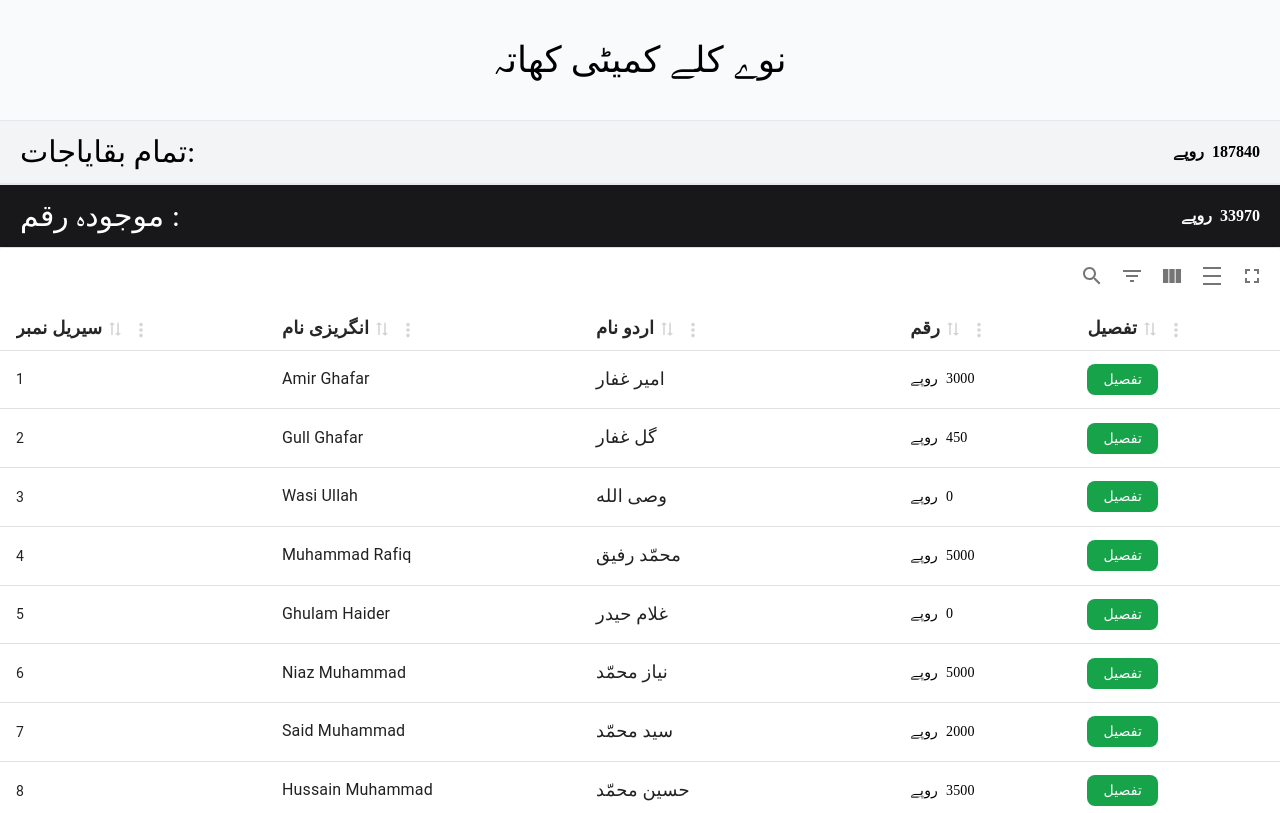
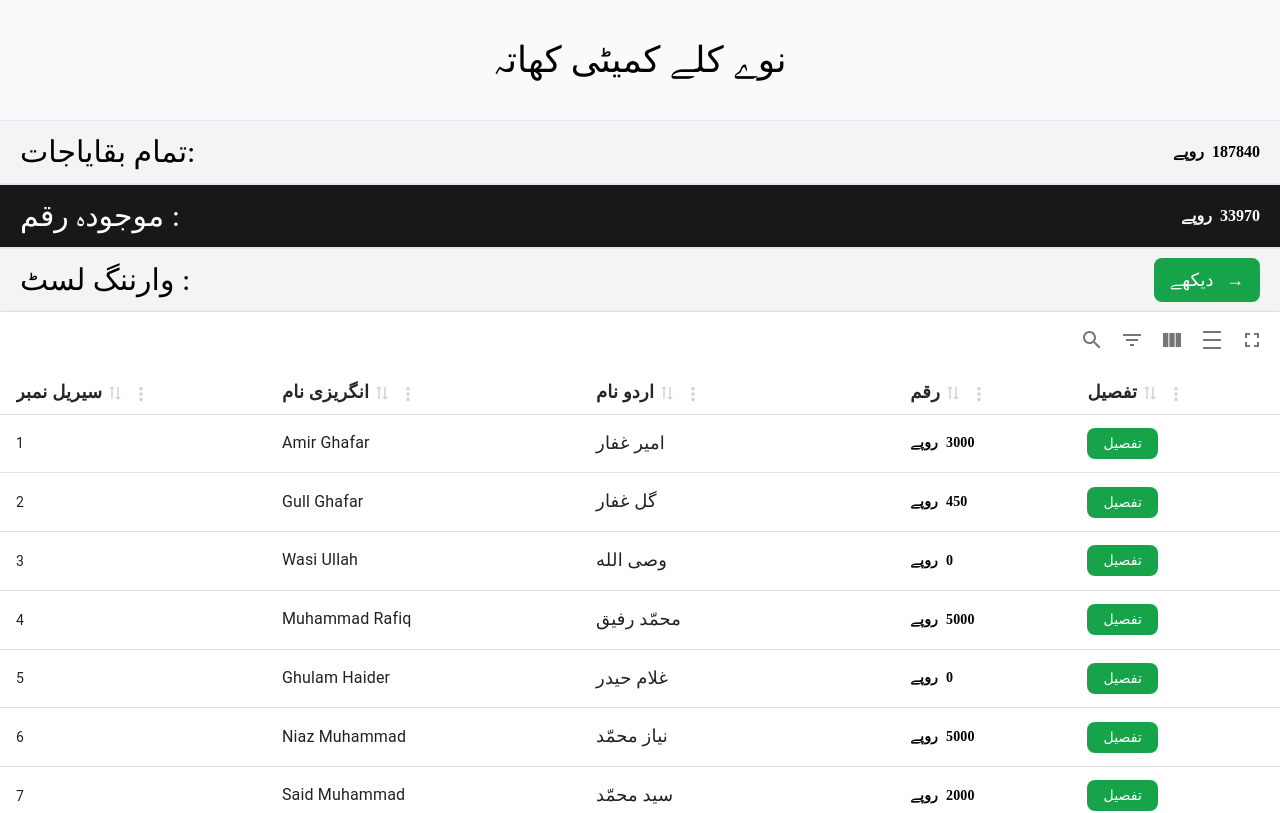
Before and after one commit to shakilkhan12/committee, a Next.js app: page / in a window 1280 px wide. Shown: the top 813 px of the page. Built offline with nearby package versions, Linux system fonts and the light colour scheme; a web font is replaced by a local one.

Commit message:
website updated

```diff
--- a/src/app/page.tsx
+++ b/src/app/page.tsx
@@ -2,6 +2,7 @@ import FundComponent from "@/components/FundComponent";
 import Header from "@/components/Header";
 import SmallHeader from "@/components/SmallHeader";
 import TableComponent from "@/components/Table";
+import WarningHeader from "@/components/WarningHeader";
 import Image from "next/image";
 
 export default function Home() {
@@ -10,6 +11,7 @@ export default function Home() {
      <Header />
      <SmallHeader />
      <FundComponent />
+     <WarningHeader />
      <TableComponent />
     </div>
   );
--- /dev/null
+++ b/src/app/warning/page.tsx
@@ -0,0 +1,41 @@
+'use client'
+
+import Header from "@/components/Header"
+import WarningTable from "@/components/WarningTable"
+import { data } from "@/data/persons"
+import { History, Person } from "@/types"
+import { useEffect, useState } from "react"
+
+
+const page = () => {
+  const [filteredPersons, setFilteredPersons] = useState<Person[]>([])
+  const filterPersons = () => {
+      const persons = data.filter((person: Person) => {
+        let total = 0;
+        if(typeof person.details.dues === 'number') {
+            total += person.details.dues;
+        }
+        person.details.history.forEach((history: History) => {
+          if(typeof history.amount === 'number' && typeof total === 'number') {
+            total += history.amount;
+          }
+        })
+        if(total >= 3000) {
+            return person;
+        }
+      })
+      setFilteredPersons(persons)
+  }
+  useEffect(() => {
+    filterPersons()
+  }, [])
+  console.log(filteredPersons)
+  return (
+    <div>
+      <Header />
+      <WarningTable data={filteredPersons} />
+    </div>
+  )
+}
+
+export default page
--- a/src/components/Table.tsx
+++ b/src/components/Table.tsx
@@ -79,7 +79,7 @@ const TableComponent = () => {
          })
           }
           return (
-            <h1 className='urdu flex items-center space-x-2'><span>روپے</span> <span>{sum}</span></h1>
+            <h1 className='urdu flex items-center space-x-2 !font-semibold'><span>روپے</span> <span>{sum}</span></h1>
           )
         }
       },
--- /dev/null
+++ b/src/components/WarningHeader.tsx
@@ -0,0 +1,17 @@
+'use client'
+
+import Link from 'next/link'
+import React from 'react'
+
+const WarningHeader = () => {
+  return (
+    <div className="bg-zinc-100 text-white px-5 min-h-16 flex justify-between items-center border-y border-t-gray-200">
+          <h1 className="urdu text-3xl !text-black">وارننگ لسٹ :</h1>
+          <Link href="/warning" className='outline-none bg-green-600 !text-white capitalize rounded-lg px-4 py-2 urdu !text-lg space-x-2'>
+          <span>دیکھے </span>
+          <span>&rarr;</span></Link>
+    </div>
+  )
+}
+
+export default WarningHeader
--- /dev/null
+++ b/src/components/WarningTable.tsx
@@ -0,0 +1,117 @@
+'use client'
+import { useMemo } from 'react';
+import {
+  MaterialReactTable,
+  useMaterialReactTable,
+  type MRT_ColumnDef,
+} from 'material-react-table';
+import { Person } from '@/types';
+import Link from 'next/link';
+type PropTypes = {
+    data: Person[]
+
+}
+const WarningTable = ({data}: PropTypes) => {
+    const columns = useMemo<MRT_ColumnDef<Person>[]>(
+        () => [
+          {
+            accessorKey: 'id', //access nested data with dot notation
+            header: 'سیریل نمبر ',
+            size: 30,
+            muiTableHeadCellProps: {
+              style: {
+                fontFamily: 'urdu',
+                fontSize: '18px'
+              }
+            }
+          },
+
+          {
+            accessorKey: 'name', //access nested data with dot notation
+            header: 'انگریزی نام ',
+            size: 200,
+            muiTableBodyCellProps: {
+                style: {
+                  fontSize: '16px', // Cell text font size
+                  textTransform: 'capitalize'
+                },
+              },
+              muiTableHeadCellProps: {
+                style: {
+                  fontFamily: 'urdu',
+                  fontSize: '18px'
+                }
+              }
+          },
+          {
+            accessorKey: 'urdu', //access nested data with dot notation
+            header: 'اردو  نام ',
+            size: 200,
+            muiTableBodyCellProps: {
+                style: {
+                  fontSize: '18px', // Cell text font size
+                  fontFamily: 'urdu'
+                },
+              },
+              muiTableHeadCellProps: {
+                style: {
+                  fontFamily: 'urdu',
+                  fontSize: '18px'
+                }
+              }
+          },
+          {
+            accessorKey: 'amount',
+            header: 'رقم',
+            size: 80,
+            muiTableHeadCellProps: {
+              style: {
+                fontFamily: 'urdu',
+                fontSize: '18px'
+              }
+            },
+            Cell: (data) => {
+              let sum = data?.row?.original?.details?.dues;
+              if(typeof sum === 'number') {
+                data?.row?.original?.details?.history?.forEach(data => {
+                  if(typeof data?.amount === 'number' && typeof sum === 'number') {
+                    sum += data?.amount;
+                  }
+             })
+              }
+              return (
+                <h1 className='urdu flex items-center space-x-2 !font-semibold !text-rose-500'><span>روپے</span> <span>{sum}</span></h1>
+              )
+            }
+          },
+          {
+            accessorKey: 'details',
+            header: 'تفصیل',
+            size: 80,
+            muiTableHeadCellProps: {
+              style: {
+                fontFamily: 'urdu',
+                fontSize: '18px'
+              }
+            },
+            Cell: (data) =>
+            {
+              console.log(data.row.original)
+              return (
+                <Link href={`/person/${data?.row?.original?.id}`} className='outline-none bg-green-600 !text-white capitalize rounded-lg px-4 py-2 urdu'>تفصیل </Link>
+              )
+            }
+          },
+        ],
+        [],
+      );
+
+      const table = useMaterialReactTable({
+        columns,
+        data, //data must be memoized or stable (useState, useMemo, defined outside of this component, etc.)
+      });
+
+      return <MaterialReactTable table={table} />;
+}
+
+export default WarningTable
```
